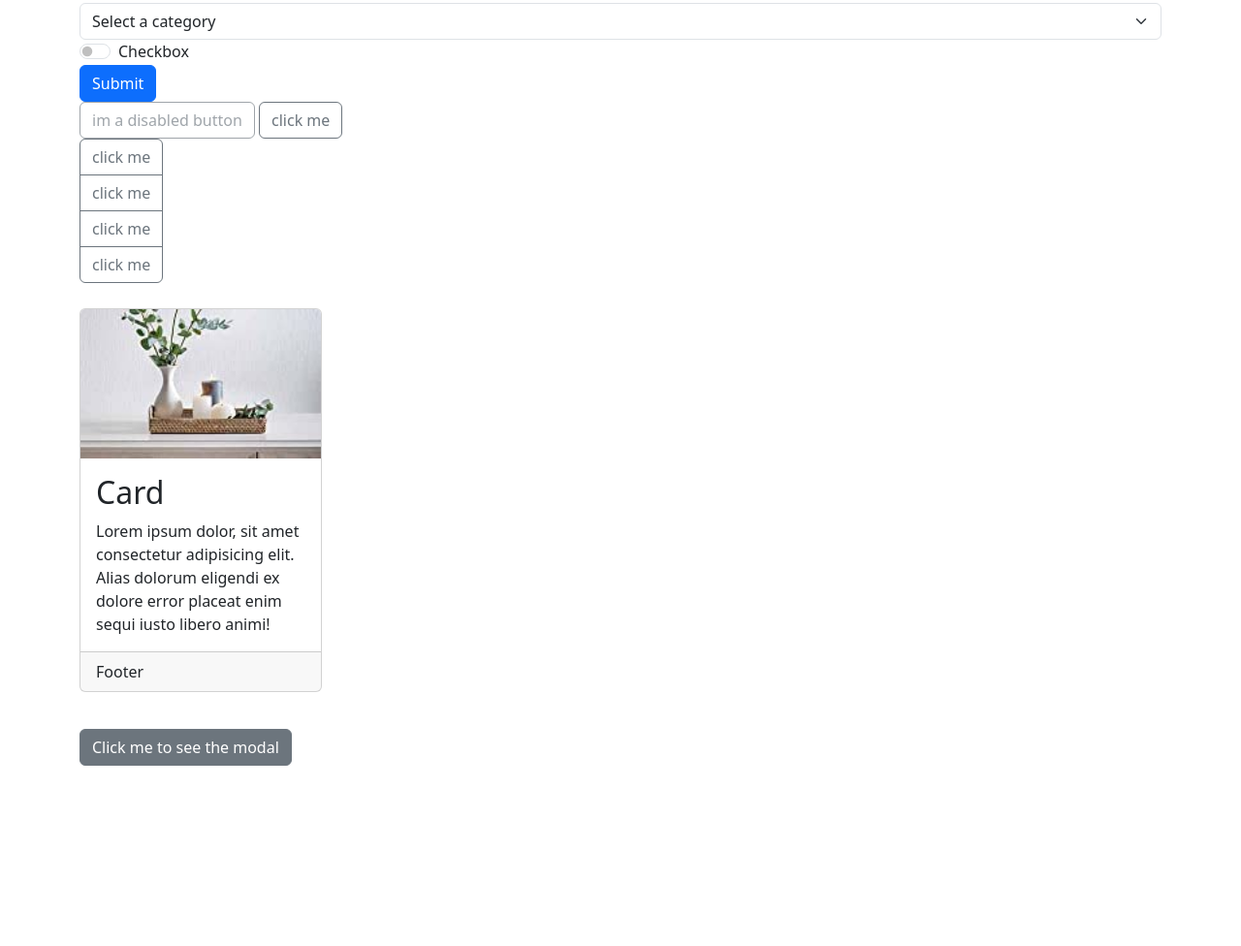
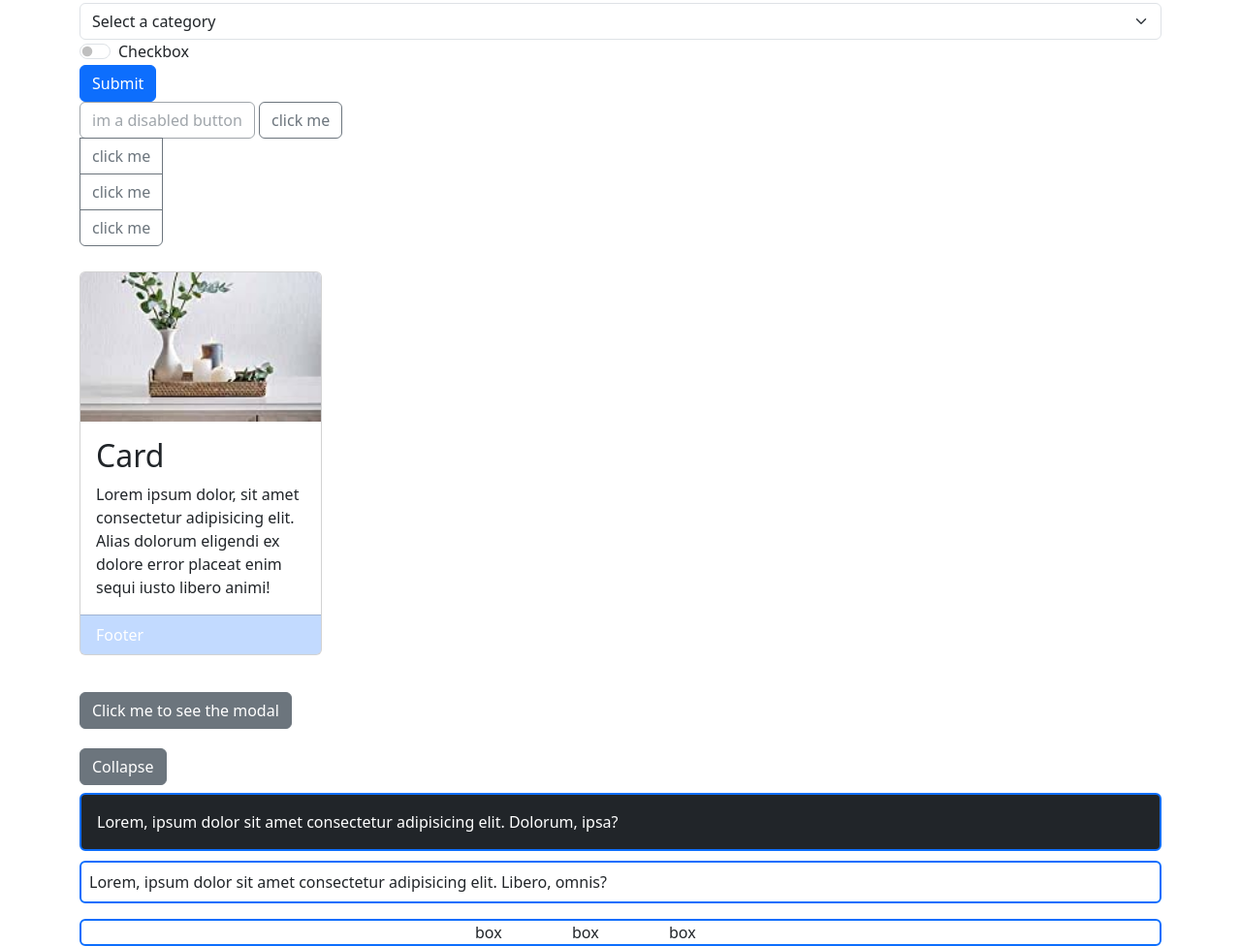
Before and after one commit to belalrahimicodes/Bootstrap, a plain HTML site: page index.html in a window 1280 px wide. Shown: the part 592-1568 px from the top of the page at 97% size. Before the commit the page ends 1382 px from the top, so only its background shows below. Drawn offline with nearby package versions, Linux system fonts and the light colour scheme.

Commit message:
collapse, borders, display, margin and padding

```diff
--- a/index.html
+++ b/index.html
@@ -110,7 +110,7 @@
     </div>
     <div class="container">
         <div class="btn-group-vertical">
-            <button class="btn btn-outline-secondary" data-bs-toggle="button">click me</button>
+            <button class="btn btn-outline-secondary  d-lg-none" data-bs-toggle="button">click me</button>
             <button class="btn btn-outline-secondary" data-bs-toggle="button">click me</button>
             <button class="btn btn-outline-secondary" data-bs-toggle="button">click me</button>
             <button class="btn btn-outline-secondary" data-bs-toggle="button">click me</button>
@@ -123,7 +123,7 @@
                 <h2 class="card-title">Card</h2>
                 Lorem ipsum dolor, sit amet consectetur adipisicing elit. Alias dolorum eligendi ex dolore error placeat enim sequi iusto libero animi!
             </div>
-            <div class="card-footer">Footer</div>
+            <div class="card-footer text-bg-primary bg-opacity-25">Footer</div>
         </div>
     </div>
     <div class="container" style="margin-top: 3%;">
@@ -184,6 +184,32 @@
             </div>
         </div>
     </div>
+    <div class="container" style="margin-top:20px ;">
+        <button class="btn btn-secondary" data-bs-toggle="collapse"
+        data-bs-target="#row" aria-expanded="true" aria-controls="row">
+            Collapse
+        </button>
+        <div class="row collapse show" id="row">
+            <div class="col">
+                <div class="box text-bg-dark p-3 mt-2 border border border-primary border-2 rounded">
+                    Lorem, ipsum dolor sit amet consectetur adipisicing elit. Dolorum, ipsa?
+                </div>
+            </div>
+        </div>
+    </div>
+    <div class="container" style="margin-top: 10px;">
+        <div class=" border border-primary border-2 rounded p-2">
+            Lorem, ipsum dolor sit amet consectetur adipisicing elit. Libero, omnis?
+        </div>
+    </div>
+    <div class="container mt-3">
+        <div class="d-flex justify-content-center border border-primary border-2 rounded">
+            <div class="box" style="width: 100px;">box</div>
+            <div class="box" style="width: 100px;">box</div>
+            <div class="box" style="width: 100px;">box</div>
+        </div>
+    </div>
+
 
     <script>
         const form = document.querySelector("form");
```
